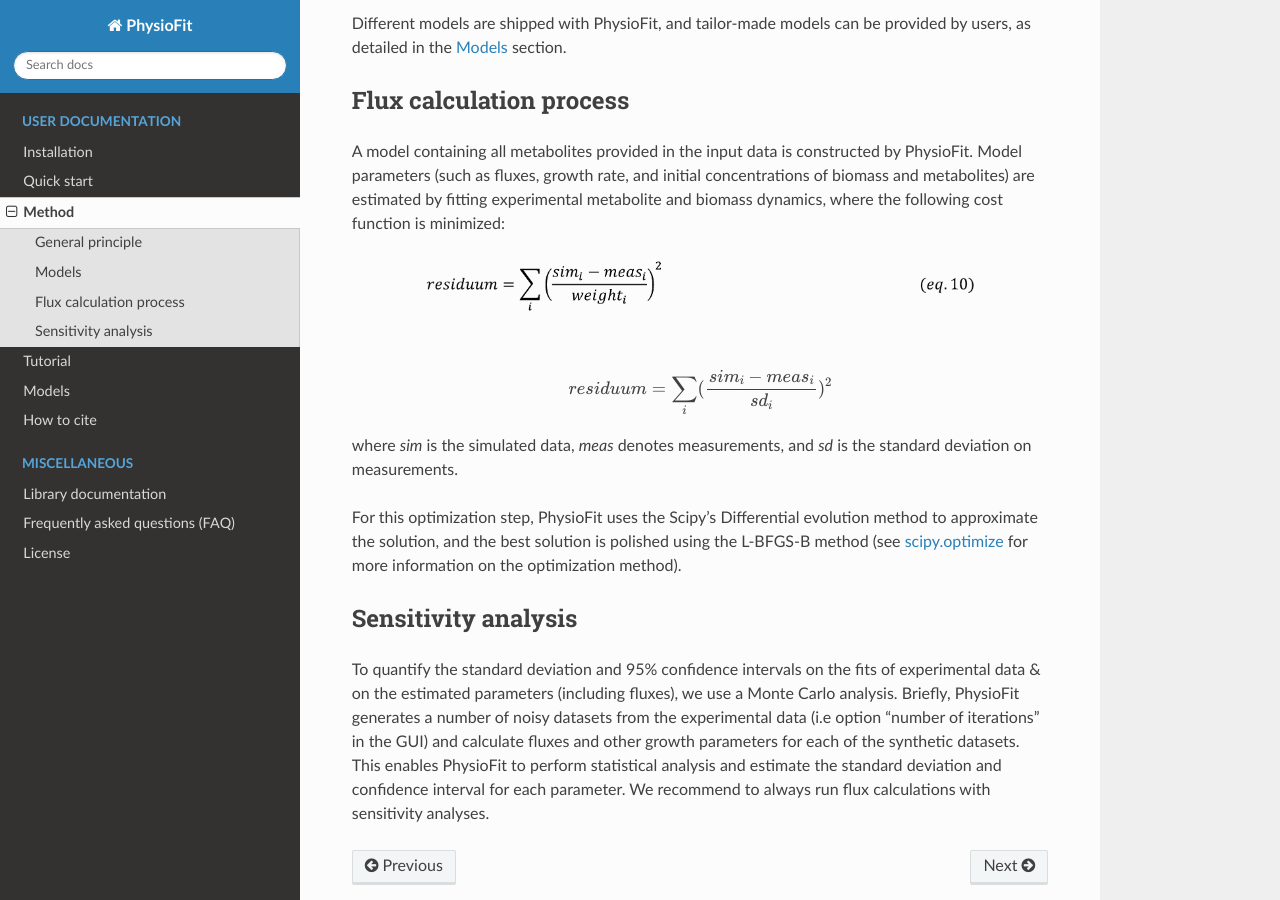
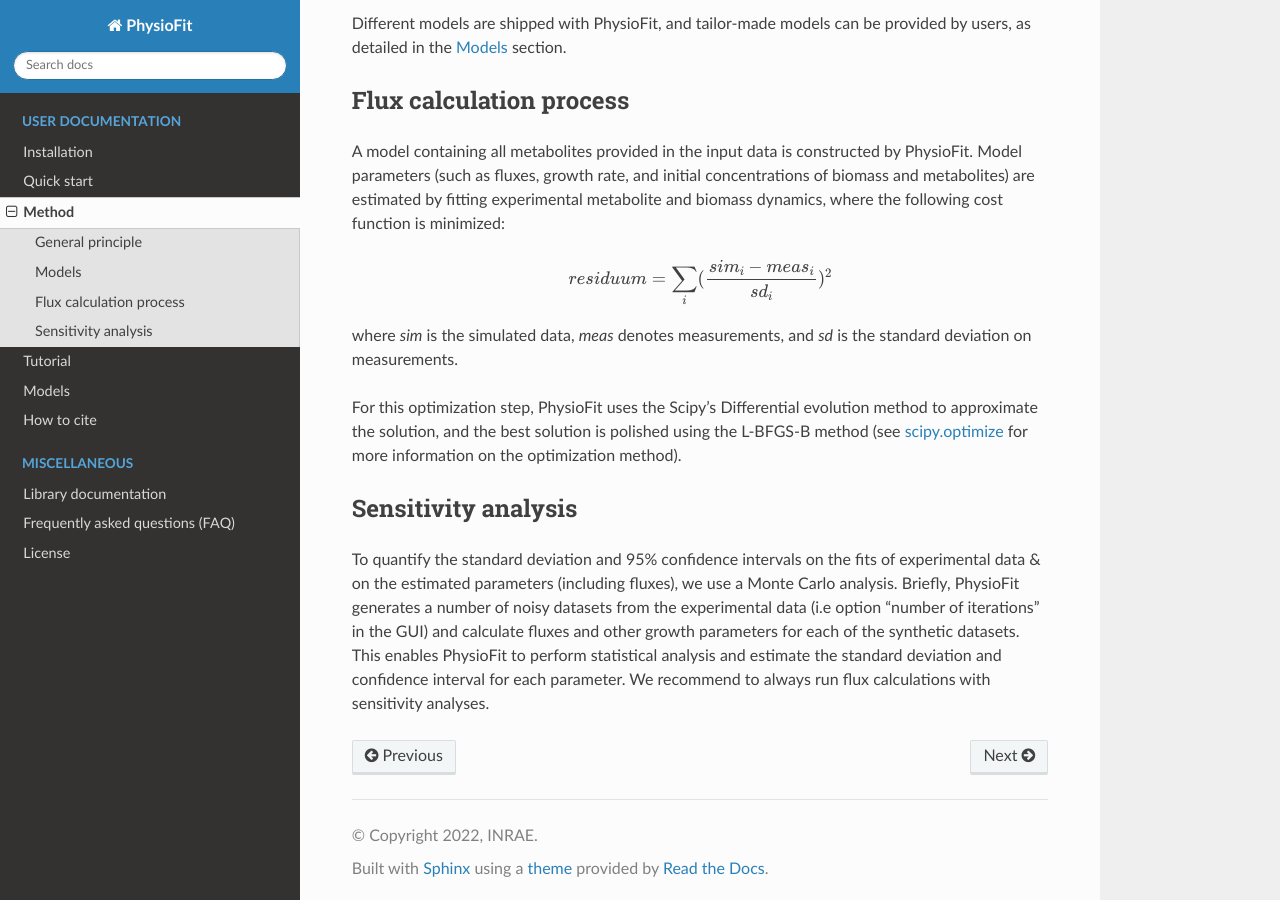
Before and after one commit to MetaSys-LISBP/PhysioFit, a Sphinx documentation site: the page built from docs/method.rst, in a window 1280 px wide and 900 px high, scrolled down 620 px. Built offline with Sphinx 7.4.7 and the Read the Docs theme 2.0.0, drawn with Linux system fonts in a browser that asks for light colours.

Commit message:
update equation in doc

```diff
--- a/docs/method.rst
+++ b/docs/method.rst
@@ -33,8 +33,6 @@ A model containing all metabolites provided in the input data is constructed by
 Model parameters (such as fluxes, growth rate, and initial concentrations of biomass and metabolites) are estimated by fitting experimental metabolite and biomass dynamics, where
 the following cost function is minimized:
 
-.. image:: _static/equations/eq10.png
-
 .. math:: residuum = \sum_{i} (\dfrac{sim_{i}-meas_{i}}{sd_{i}})^2
 
 where *sim* is the simulated data, *meas* denotes measurements, and *sd* is the
```
